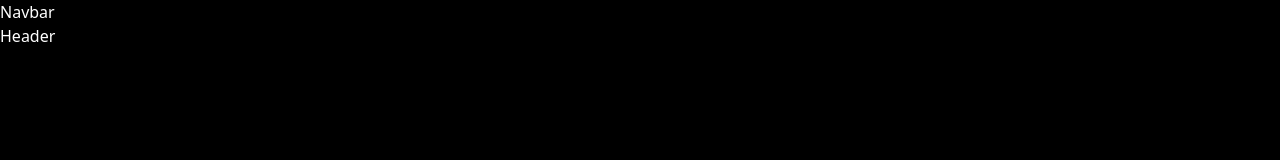
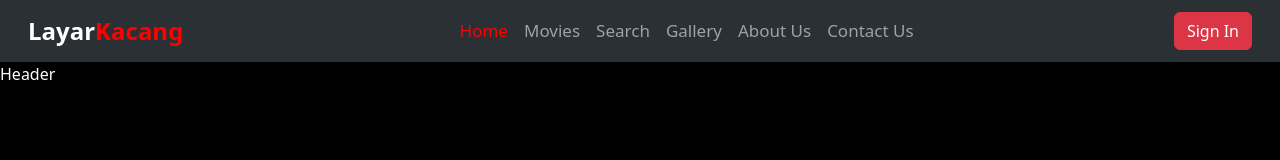
Before and after one commit to osvaldosilitonga/hacktive8-milestone-f0-movie, a plain HTML site: page index.html in a window 1280 px wide. Drawn offline with Linux system fonts and the light colour scheme; files whose address does not match are found by name.

Commit message:
Add - Navbar

```diff
--- a/assets/style/style.css
+++ b/assets/style/style.css
@@ -4,3 +4,7 @@ body {
   background: #000;
   color: white;
 }
+
+.navbar-nav > .active > a {
+  color: red;
+}
--- a/index.html
+++ b/index.html
@@ -12,9 +12,64 @@
     <link rel="stylesheet" href="assets/style/style.css" />
   </head>
   <body>
-    <nav>Navbar</nav>
+    <!-- Navbar -->
+    <nav
+      class="navbar navbar-expand-lg bg-body-tertiary px-3"
+      data-bs-theme="dark"
+    >
+      <div class="container-fluid">
+        <a class="navbar-brand fw-bold fs-4" href="#">
+          Layar<span style="color: red">Kacang</span>
+        </a>
+        <button
+          class="navbar-toggler"
+          type="button"
+          data-bs-toggle="collapse"
+          data-bs-target="#navbarSupportedContent"
+          aria-controls="navbarSupportedContent"
+          aria-expanded="false"
+          aria-label="Toggle navigation"
+        >
+          <span class="navbar-toggler-icon"></span>
+        </button>
+        <div class="collapse navbar-collapse" id="navbarSupportedContent">
+          <ul
+            class="col navbar-nav me-auto mb-2 mb-lg-0 d-flex justify-content-center"
+            style="font-size: 17px"
+          >
+            <li class="nav-item active">
+              <a class="nav-link" aria-current="page" href="#">Home</a>
+            </li>
+            <li class="nav-item">
+              <a class="nav-link" href="#">Movies</a>
+            </li>
+            <li class="nav-item">
+              <a class="nav-link" href="#">Search</a>
+            </li>
+            <li class="nav-item">
+              <a class="nav-link" href="#">Gallery</a>
+            </li>
+            <li class="nav-item">
+              <a class="nav-link" href="#">About Us</a>
+            </li>
+            <li class="nav-item">
+              <a class="nav-link" href="#">Contact Us</a>
+            </li>
+          </ul>
+
+          <!-- Sign In Button -->
+          <div class=""><button class="btn btn-danger">Sign In</button></div>
+        </div>
+      </div>
+    </nav>
+
+    <!-- Header -->
     <header>Header</header>
+
+    <!-- Section -->
     <section></section>
+
+    <!-- Footer -->
     <footer></footer>
   </body>
 </html>
```
